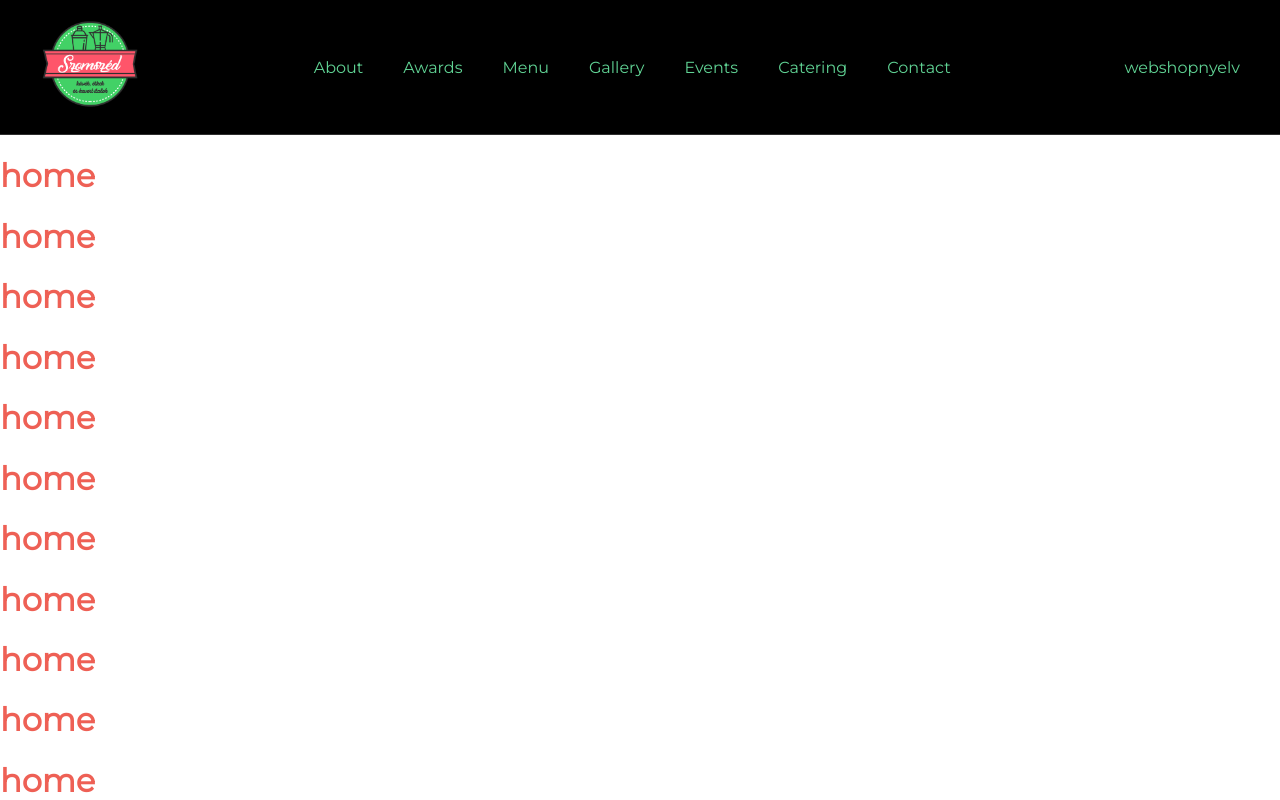
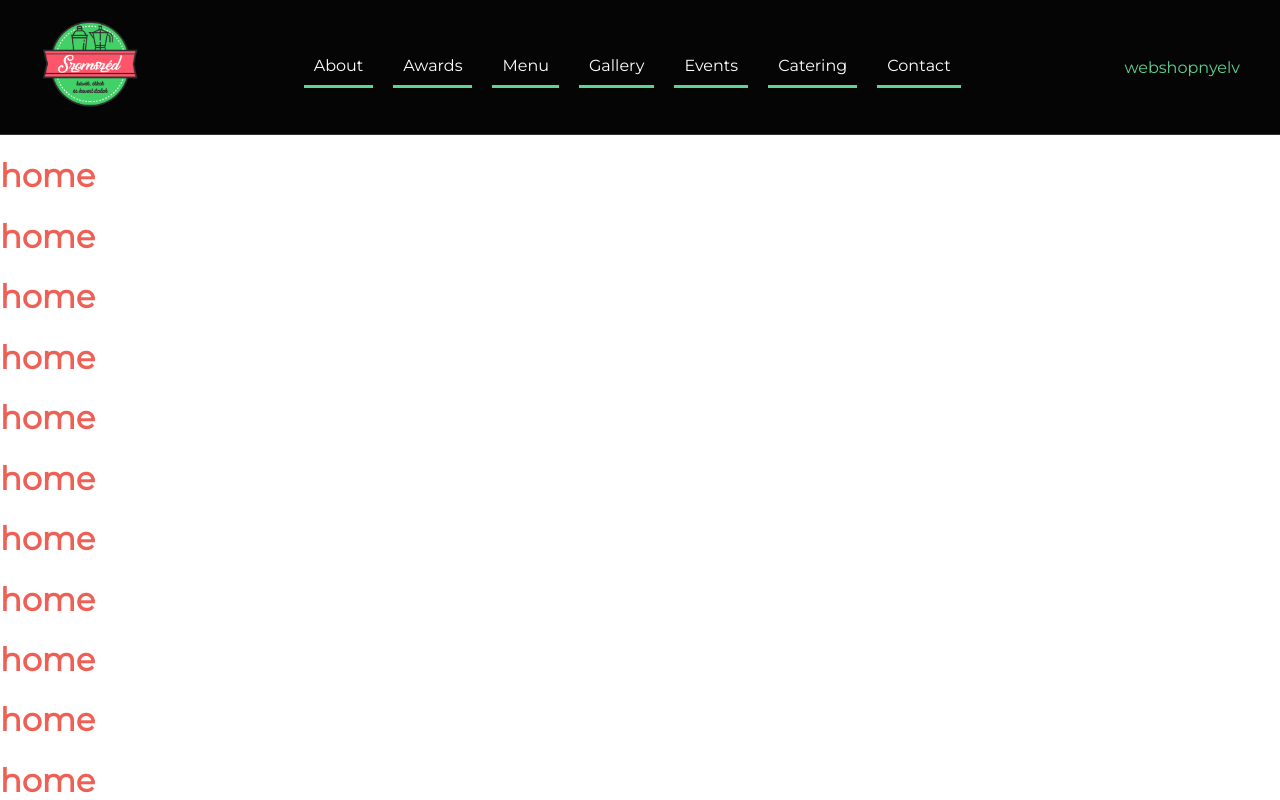
Before and after one commit to porneczy/szomi2, a React (Create React App) app: page / in a window 1280 px wide. Shown: the top 800 px of the page. Built offline with nearby package versions, Linux system fonts and the light colour scheme.

Commit message:
nav style

```diff
--- a/src/components/Navbar/Navbar.scss
+++ b/src/components/Navbar/Navbar.scss
@@ -31,10 +31,13 @@
                 cursor: pointer;
                 padding: 10px;
                 margin: 0 10px;
+                border-bottom: 3px solid $navbar-item-border-bottom;
+
+                span {
+                    color: $navbar-item-color;
+                }
                 &:hover {
-                    span {
-                        color: $navbar-item-hover;
-                    }
+                    border-bottom: 3px solid $navbar-item-border-bottom-hover;
                 }
             }
         }
--- a/src/vars.scss
+++ b/src/vars.scss
@@ -1,5 +1,5 @@
 //palette 60-30-10
-$primary-color: #000;
+$primary-color: #050505;
 $secondary-color: #ee6055;
 $tertiary-color: #60d394;
 
@@ -20,4 +20,6 @@ $social-links-hover: $secondary-color;
 $navbar-bg: $primary-color;
 $navbar-color: $tertiary-color;
 $navbar-border: 1px solid rgba(255, 255, 255, 0.18);
-$navbar-item-hover: $secondary-color;
+$navbar-item-color: $white-color;
+$navbar-item-border-bottom: $tertiary-color;
+$navbar-item-border-bottom-hover: $secondary-color;
```
